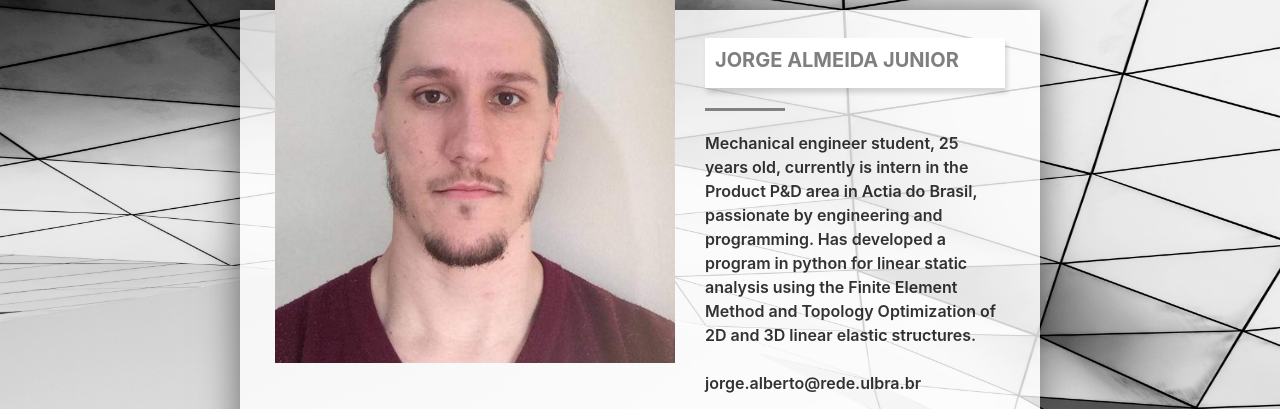
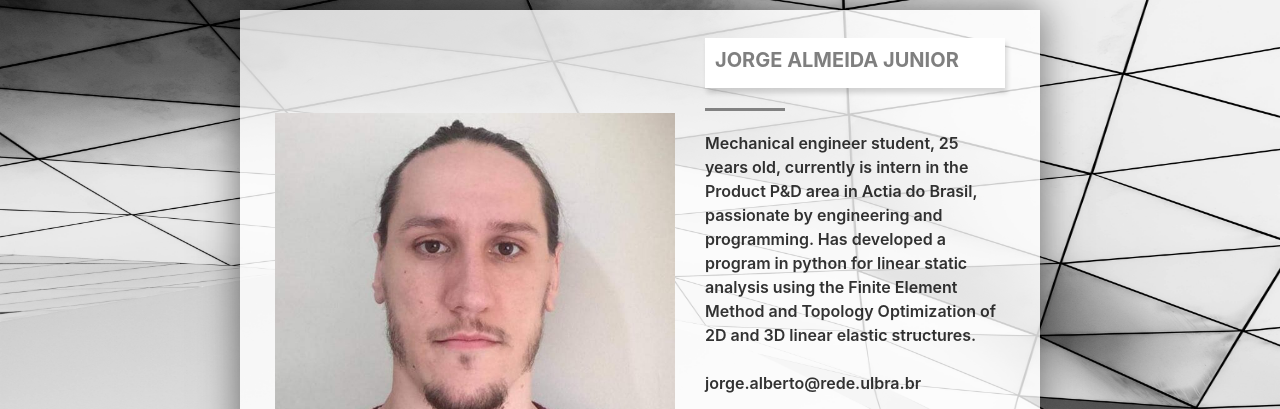
Before and after one commit to jorgjr/jorgjr.github.io, a plain HTML site: page index.html in a window 1280 px wide. Shown: the part 50-459 px from the top of the page. Drawn offline with nearby package versions, Linux system fonts and the light colour scheme.

Commit message:
Update index.css

```diff
--- a/css/index.css
+++ b/css/index.css
@@ -178,7 +178,7 @@ background: var(--text-primary);
 .left-side {
 	position: relative;
 	width: 400px;
-	top: -100px;
+	top: 50px;
 }
 
 .left-side img {
```
